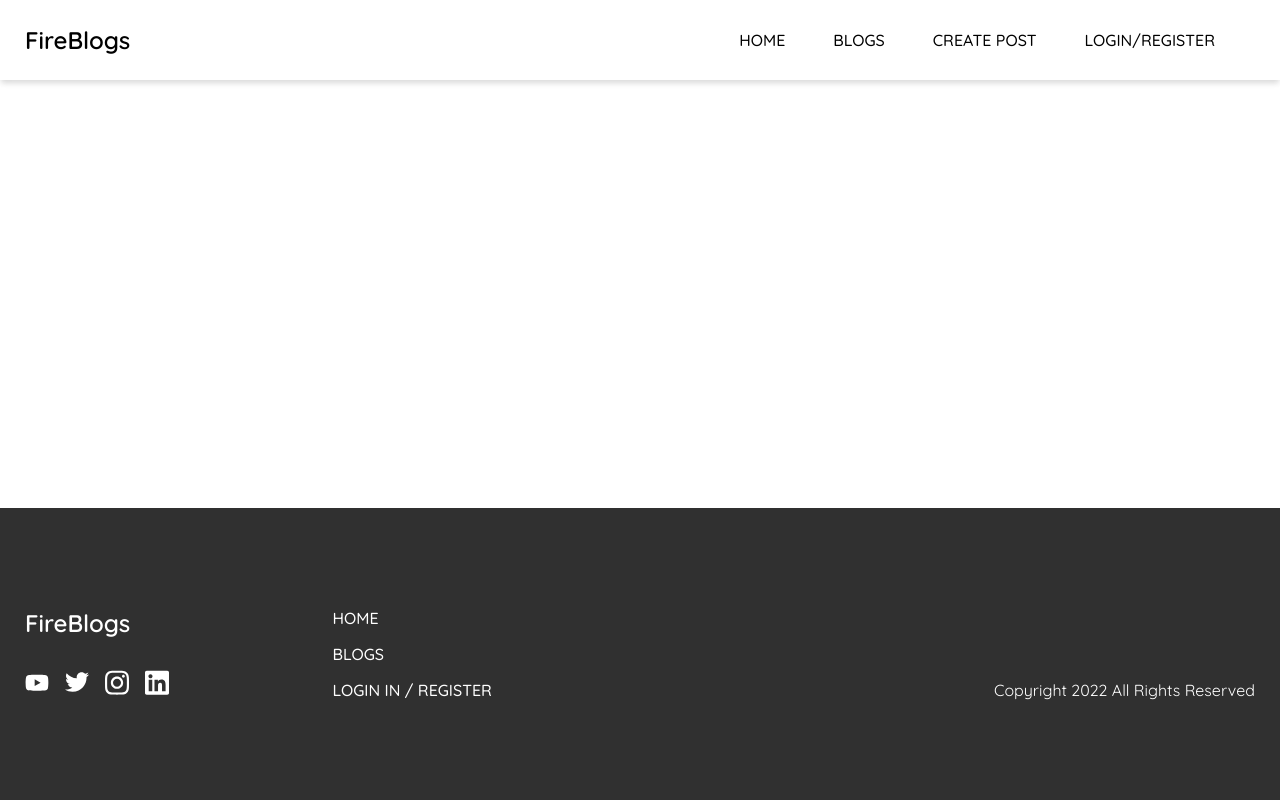
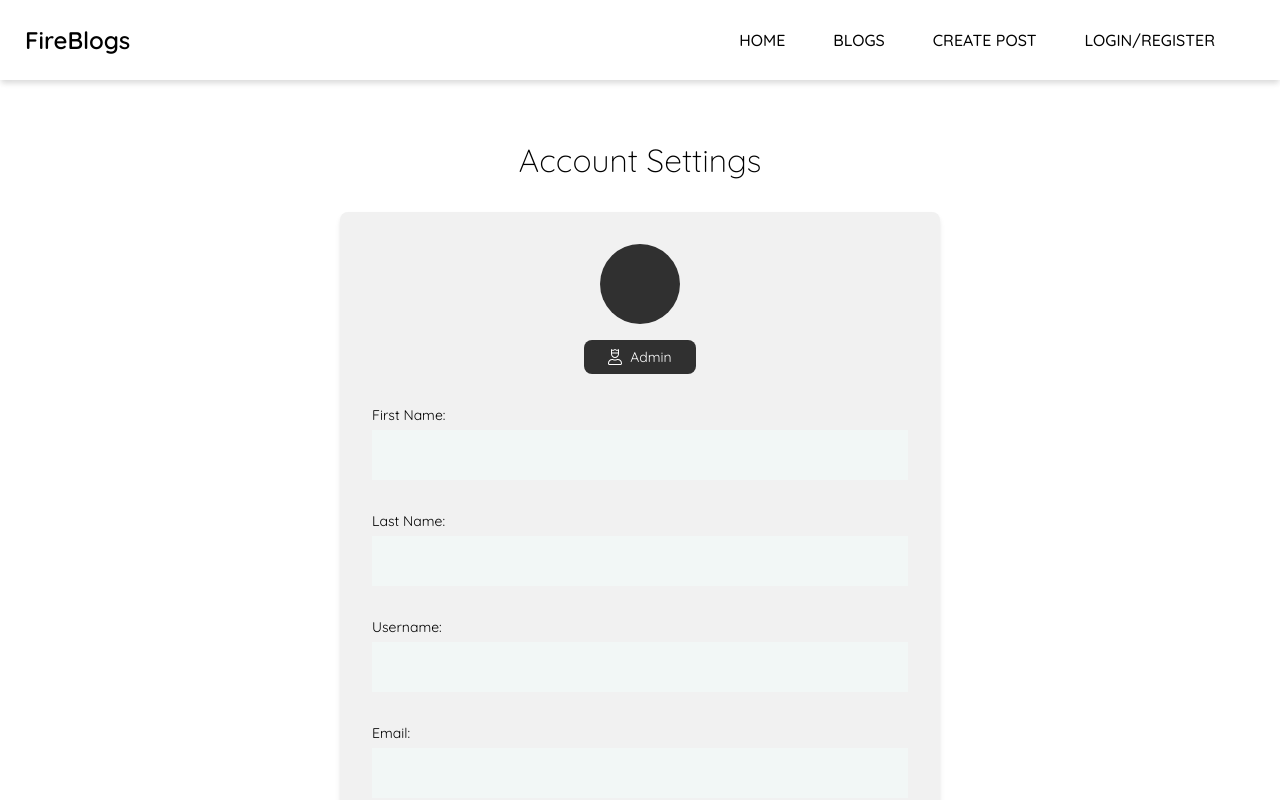
Before and after one commit to owentr1369/fireblogs-vuejs-firebase-v2, a Vue app: page /profile in a window 1280 px wide. Shown: the top 800 px of the page. Built offline with nearby package versions, Linux system fonts and the light colour scheme; no server answers; what vue2-editor would draw is missing.

Commit message:
profile page

```diff
--- a/src/components/NavigationComp.vue
+++ b/src/components/NavigationComp.vue
@@ -38,13 +38,13 @@
             </div>
             <div class="options">
               <div class="option">
-                <router-link class="option" to="#">
+                <router-link class="option" :to="{ name: 'Profile' }">
                   <userIcon class="icon"></userIcon>
                   <p>Profile</p>
                 </router-link>
               </div>
               <div class="option">
-                <router-link class="option" to="#">
+                <router-link class="option" :to="{ name: 'Admin' }">
                   <adminIcon class="icon"></adminIcon>
                   <p>Admin</p>
                 </router-link>
--- a/src/router/index.js
+++ b/src/router/index.js
@@ -57,6 +57,24 @@
       title: "Create Blog",
     },
   },
+  {
+    path: "/profile",
+    name: "Profile",
+    component: () =>
+      import(/* webpackChunkName: "blogs" */ "../views/Profile.vue"),
+    meta: {
+      title: "Create Blog",
+    },
+  },
+  {
+    path: "/admin",
+    name: "Admin",
+    component: () =>
+      import(/* webpackChunkName: "blogs" */ "../views/Admin.vue"),
+    meta: {
+      title: "Admin",
+    },
+  },
 ];
 
 const router = new VueRouter({
--- /dev/null
+++ b/src/views/Admin.vue
@@ -0,0 +1,12 @@
+<template>
+  <div class="admin">
+    <h1>Admin</h1>
+  </div>
+</template>
+
+<script>
+export default {};
+</script>
+
+<style>
+</style>
--- /dev/null
+++ b/src/views/Profile.vue
@@ -0,0 +1,164 @@
+<template>
+  <div class="profile">
+    <modal
+      v-if="modalActive"
+      :modalMessage="modalMessage"
+      v-on:close-modal="closeModal"
+    ></modal>
+    <div class="container">
+      <h2>Account Settings</h2>
+      <div class="profile-info">
+        <div class="initials">{{ $store.state.profileInitials }}</div>
+        <div class="admin-badge">
+          <adminIcon class="icon"></adminIcon>
+          <span>Admin</span>
+        </div>
+        <div class="input">
+          <label for="firstName">First Name:</label>
+          <input type="text" id="firstName" v-model="firstName" />
+        </div>
+        <div class="input">
+          <label for="lastName">Last Name:</label>
+          <input type="text" id="lastName" v-model="lastName" />
+        </div>
+        <div class="input">
+          <label for="username">Username:</label>
+          <input type="text" id="username" v-model="username" />
+        </div>
+        <div class="input">
+          <label for="email">Email:</label>
+          <input disabled type="text" id="email" v-model="email" />
+        </div>
+        <button>Save Changes</button>
+      </div>
+    </div>
+  </div>
+</template>
+
+<script>
+import Modal from "../components/Modal.vue";
+import adminIcon from "../assets/Icons/user-crown-light.svg";
+
+export default {
+  components: { adminIcon, Modal },
+  data() {
+    return {
+      modalMessage: "Changes were saved",
+      modalActive: null,
+    };
+  },
+  methods: {
+    closeModal() {
+      this.modalActive = !this.modalActive;
+    },
+  },
+  computed: {
+    firstName: {
+      get() {
+        return this.$store.state.profileFirstName;
+      },
+      set(payload) {
+        this.$store.commit("changeFirstName", payload);
+      },
+    },
+    lastName: {
+      get() {
+        return this.$store.state.profileLastName;
+      },
+      set(payload) {
+        this.$store.commit("changeLastName", payload);
+      },
+    },
+    username: {
+      get() {
+        return this.$store.state.profileUsername;
+      },
+      set(payload) {
+        this.$store.commit("changeUsername", payload);
+      },
+    },
+    email() {
+      return this.$store.state.profileEmail;
+    },
+  },
+};
+</script>
+
+<style lang="scss" scoped>
+.profile {
+  .container {
+    max-width: 1000px;
+    padding: 60px 25px;
+    h2 {
+      text-align: center;
+      margin-bottom: 16px;
+      font-weight: 300;
+      font-size: 32px;
+    }
+    .profile-info {
+      border-radius: 8px;
+      box-shadow: 0 4px 6px -1px rgba(0, 0, 0, 0.1),
+        0 2px 4px -1px rgba(0, 0, 0, 0.06);
+      padding: 32px;
+      background: #f1f1f1;
+      display: flex;
+      flex-direction: column;
+      width: 600px;
+      margin: 32px auto;
+      .initials {
+        position: initial;
+        width: 80px;
+        height: 80px;
+        font-size: 32px;
+        background: #303030;
+        color: #fff;
+        display: flex;
+        justify-content: center;
+        align-items: center;
+        align-self: center;
+        border-radius: 50%;
+      }
+      .admin-badge {
+        display: flex;
+        align-self: center;
+        color: #fff;
+        font-size: 14px;
+        padding: 8px 24px;
+        border-radius: 8px;
+        background: #303030;
+        margin: 16px 0;
+        text-align: center;
+        text-transform: capitalize;
+        .icon {
+          width: 14px;
+          height: auto;
+          margin-right: 8px;
+        }
+      }
+      .input {
+        margin: 16px 0;
+        label {
+          font-size: 14px;
+          display: block;
+          padding-bottom: 6px;
+        }
+        input {
+          width: 100%;
+          border: none;
+          background: #f2f7f6;
+          padding: 8px;
+          height: 50px;
+          @media (min-width: 900px) {
+          }
+          &:focus {
+            outline: none;
+          }
+        }
+      }
+      button {
+        align-self: center;
+      }
+    }
+  }
+}
+</style>
```
